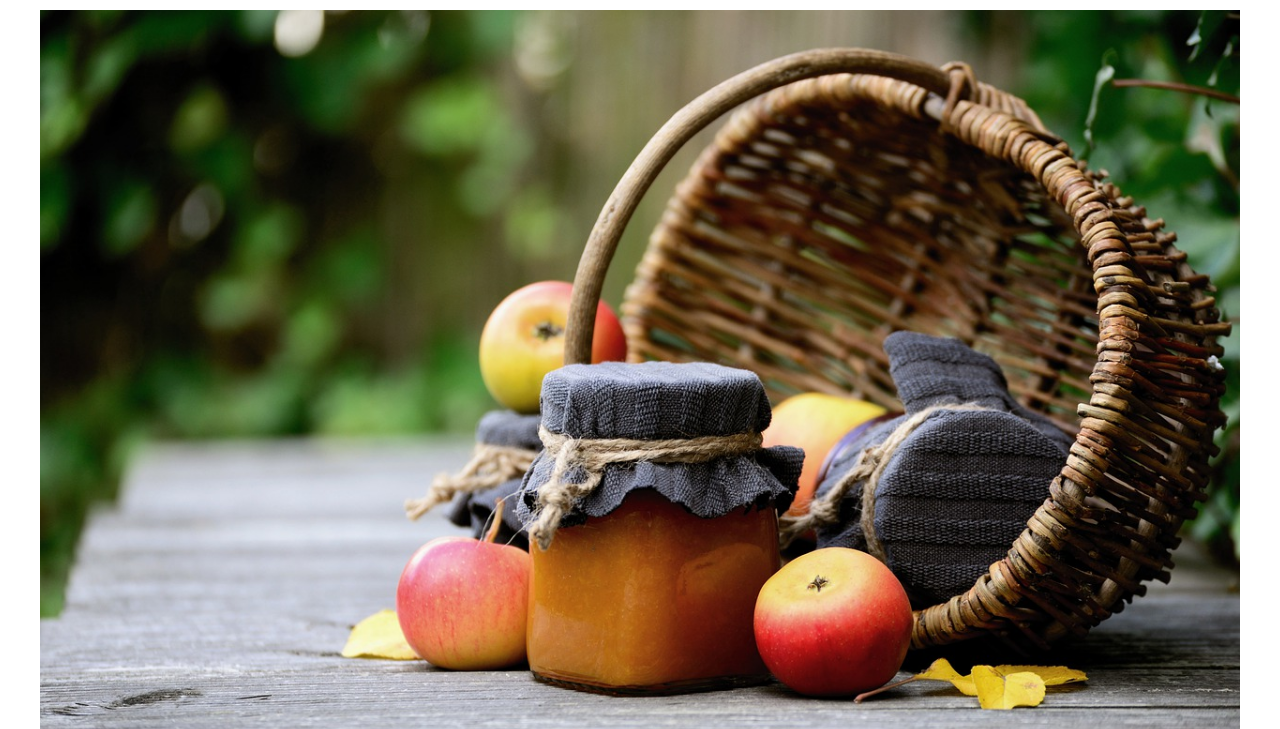
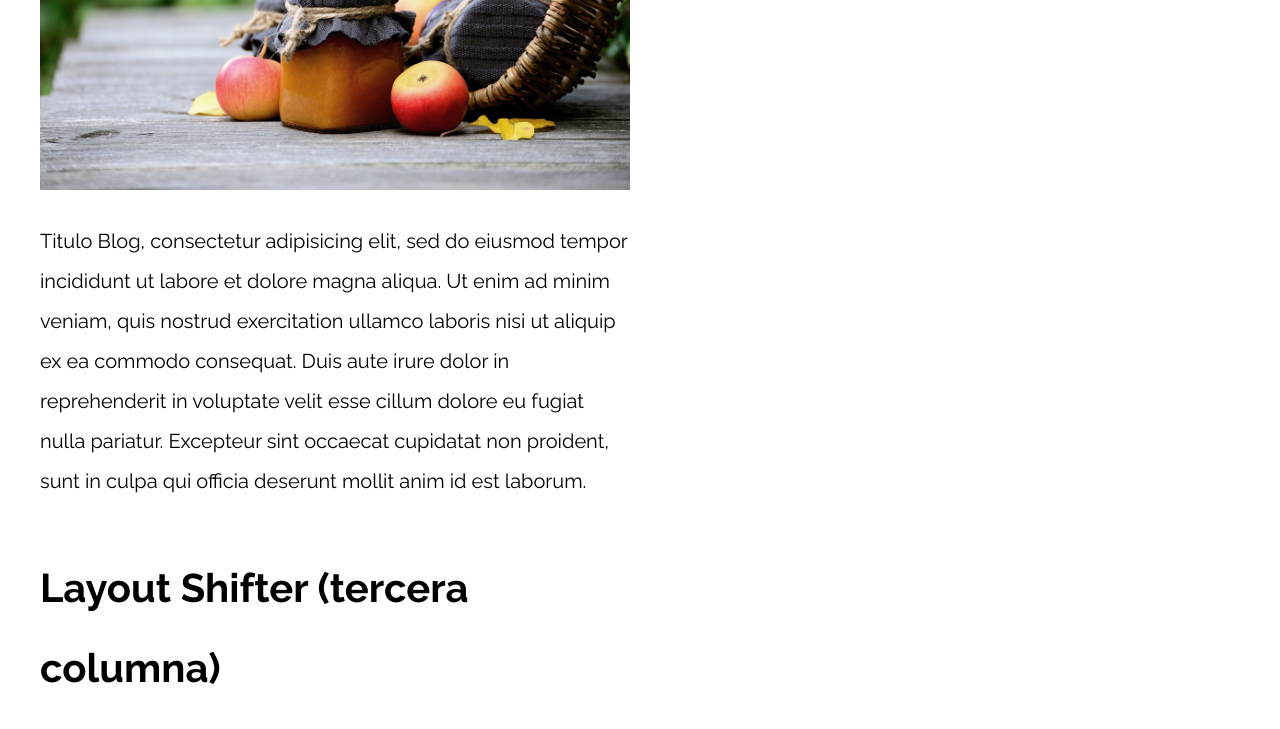
Before and after one commit to santiagoMendoza024/patrones-de-responsive-we-design, a plain HTML site: page 11-layout_shifter_css_grid/index.html in a window 1280 px wide. Shown: the part 417-1146 px from the top of the page. Drawn offline with nearby package versions, Linux system fonts and the light colour scheme.

Commit message:
layout shifter con grid

```diff
--- a/11-layout_shifter_css_grid/css/styles.css
+++ b/11-layout_shifter_css_grid/css/styles.css
@@ -49,3 +49,34 @@ p {
 
 
 /** CODIGO AQUI **/
+@media (min-width:768px) {
+    .layout-shifter{
+        display: grid;
+        grid-template-areas: "contenido"
+                                "inferior";
+    }
+    .sidebar{
+        grid-area: inferior;
+    }
+    .contenido-principal{
+        grid-area: contenido;
+        display: grid;
+        grid-template-areas: "entrada1 entrada2";
+        grid-template-columns: repeat(2,1fr);
+        column-gap: 3rem;
+    }
+}
+@media (min-width:992px) {
+    .layout-shifter{
+        grid-template-areas: "contenido sidebar";
+        column-gap: 2rem;
+    }
+    .sidebar{
+        grid-area: sidebar;
+    }
+    .contenido-principal{
+        grid-area: contenido;
+        grid-template-areas:"entrada1" "entrada2" ;
+        grid-template-columns: unset;
+    }
+}
--- a/11-layout_shifter_css_grid/index.html
+++ b/11-layout_shifter_css_grid/index.html
@@ -12,8 +12,8 @@
 
 <body>
 
-    <div class="contenedor">
-        <aside>
+    <div class="contenedor layout-shifter">
+        <aside class="sidebar">
             <h1>Titulo Blog (primera columna)</h1>
             <p>
                 Titulo Blog, consectetur adipisicing elit, sed do eiusmod tempor incididunt ut labore et dolore magna aliqua. Ut enim ad minim veniam, quis nostrud exercitation ullamco laboris nisi ut aliquip ex ea commodo consequat. Duis aute irure dolor in reprehenderit
@@ -21,7 +21,7 @@
             </p>
         </aside>
 
-        <main>
+        <main class="contenido-principal">
             <article class="entrada-blog">
                 <h1>Layout Shifter (segunda columna)</h1>
                 <img src="img/imagen1.jpg">
```
